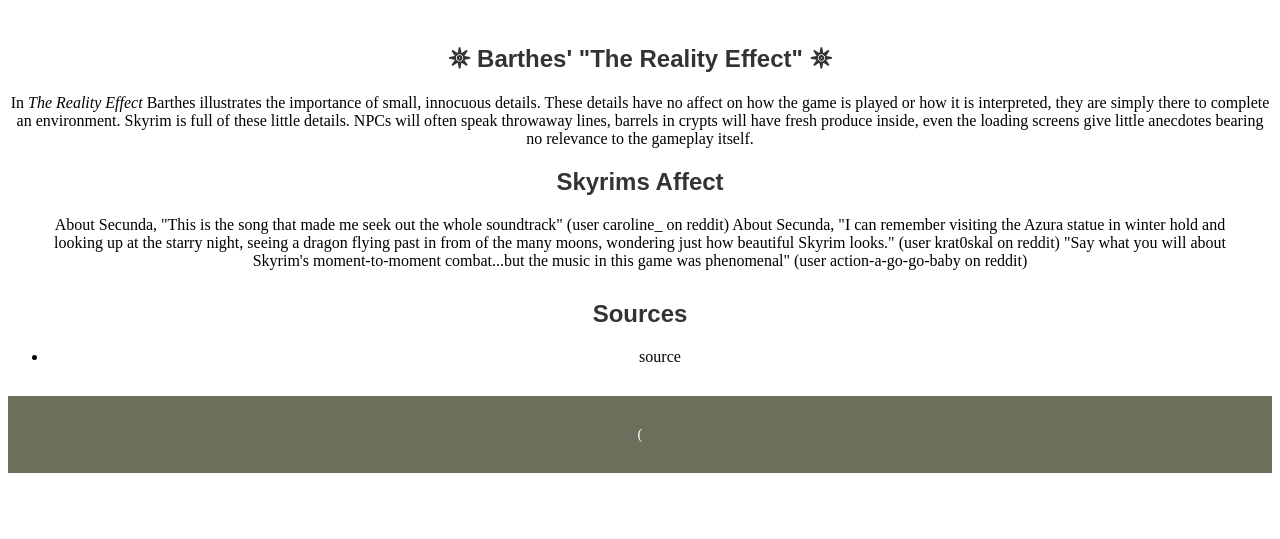
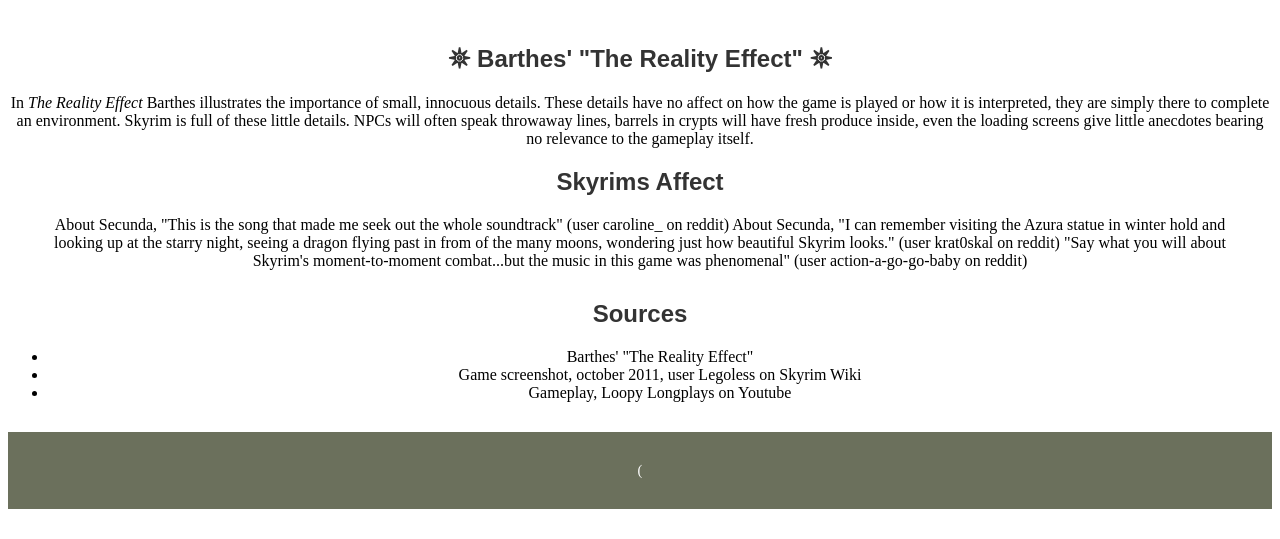
Before and after one commit to elliemcnally/skyrimwebsite, a plain HTML site: page index.html in a window 1280 px wide. Shown: the part 1994-2533 px from the top of the page. Before the commit the page ends 2497 px from the top, so only its background shows below. Drawn offline with Linux system fonts and the light colour scheme.

Commit message:
Update index.html

```diff
--- a/index.html
+++ b/index.html
@@ -150,7 +150,9 @@
     <section>
       <h2>Sources</h2>
       <ul>
-        <li>source</li>
+        <li>Barthes' "The Reality Effect"</li>
+        <li>Game screenshot, october 2011, user Legoless on Skyrim Wiki</li>
+        <li>Gameplay, Loopy Longplays on Youtube</li>
       </ul>
     </section>
   </main>
```
